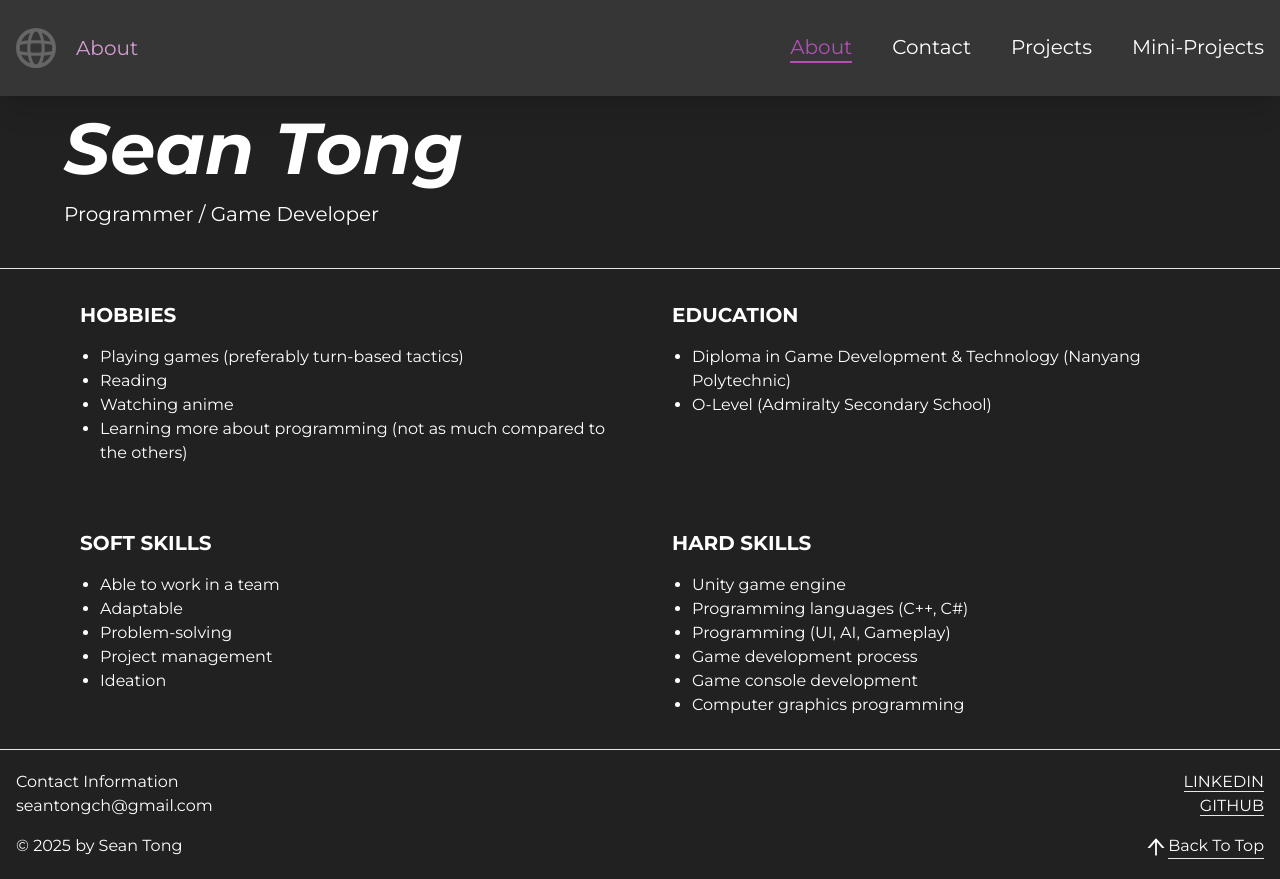
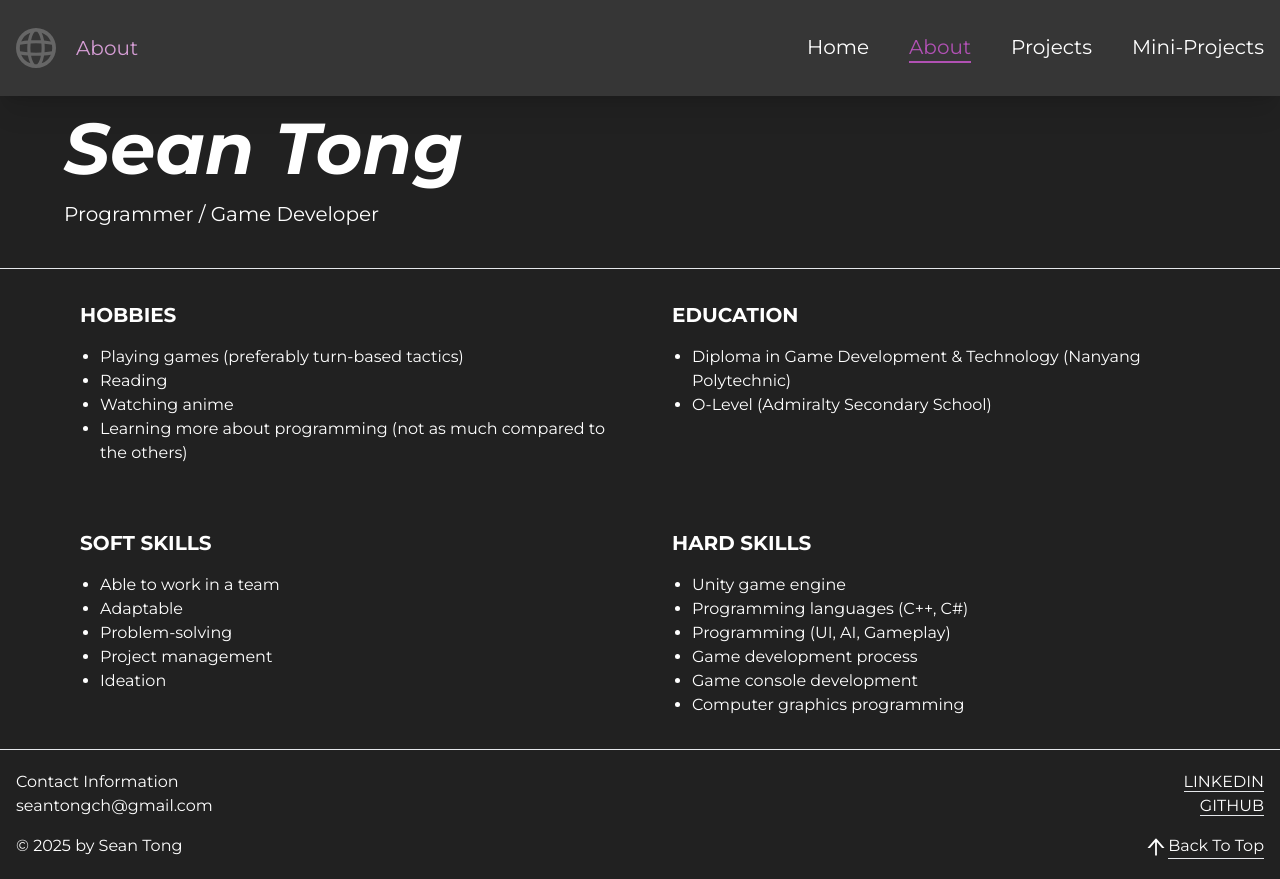
Before and after one commit to Snippin/Portfolio, a Next.js app: page /about in a window 1280 px wide. Built offline with nearby package versions, Linux system fonts and the light colour scheme.

Commit message:
Change `Navbar` buttons to use a for loop

```diff
--- a/src/app/constants/main_pages.js
+++ /dev/null
@@ -1,10 +0,0 @@
-const MainPages = Object.freeze({
-    HOME: "Home",
-    ABOUT: "About",
-    CONTACT: "Contact",
-    PROJECTS: "Projects",
-    MINI_PROJECTS: "Mini-Projects",
-    NONE: "None",
-});
-
-export default MainPages;
--- /dev/null
+++ b/src/app/constants/navbar_buttons.js
@@ -0,0 +1,20 @@
+const NavbarButtons = [
+  {
+    page: "Home",
+    link: "/"
+  },
+  {
+    page: "About",
+    link: "/about"
+  },
+  {
+    page: "Projects",
+    link: "/projects"
+  },
+  {
+    page: "Mini-Projects",
+    link: "/mini-projects"
+  },
+];
+
+export default NavbarButtons;
--- a/src/components/Navbar.jsx
+++ b/src/components/Navbar.jsx
@@ -7,7 +7,7 @@ import { useState } from "react";
 import { AiOutlineMenu, AiOutlineClose } from "react-icons/ai"
 
 import Logo from "../../public/images/globe.svg"
-import MainPages from "../app/constants/main_pages";
+import NavbarButtons from "../app/constants/navbar_buttons";
 
 const Navbar = ({ currentPage = "Home" }) =>
 {
@@ -42,20 +42,15 @@ const Navbar = ({ currentPage = "Home" }) =>
 
 
         <div className="hidden sm:flex">
-          <ul className="hidden sm:flex">
-            <Link href="/about">
-              <p className={CheckCurrentPage(MainPages.ABOUT)}>About</p>
-            </Link>
-            <Link href="/contact">
-              <p className={CheckCurrentPage(MainPages.CONTACT)}>Contact</p>
-            </Link>
-            <Link href="/projects">
-              <p className={CheckCurrentPage(MainPages.PROJECTS)}>Projects</p>
-            </Link>
-            <Link href="/mini-projects">
-              <p className={CheckCurrentPage(MainPages.MINI_PROJECTS)}>Mini-Projects</p>
-            </Link>
-          </ul>
+          {
+            NavbarButtons.map((button, index) => (
+              <Link
+                key={index}
+                href={button.link}>
+                <p className={CheckCurrentPage(button.page)}>{button.page}</p>
+              </Link>
+            ))
+          }
         </div>
 
         <div onClick={HandleNav}
@@ -65,10 +60,7 @@ const Navbar = ({ currentPage = "Home" }) =>
       </div>
 
       <div className={`fixed w-[65%] h-screen top-0 bg-surfaceA10 p-10 ease-in duration-500
-        ${isMenuOpen ?
-          "left-0 sm:hidden" :
-          "left-[-100%]"}`
-      }>
+        ${isMenuOpen ? "left-0 sm:hidden" : "left-[-100%]"}`}>
         <div className="flex w-full items-center justify-end">
           <div onClick={HandleNav}
             className="cursor-pointer">
@@ -78,36 +70,18 @@ const Navbar = ({ currentPage = "Home" }) =>
 
         <div className="flex-col py-4">
           <ul>
-            <Link href="/">
-              <li onClick={() => SetMenuState(false)}
-                className="py-4 cursor-pointer">
-                Home
-              </li>
-            </Link>
-            <Link href="/about">
-              <li onClick={() => SetMenuState(false)}
-                className="py-4 cursor-pointer">
-                About
-              </li>
-            </Link>
-            <Link href="/contact">
-              <li onClick={() => SetMenuState(false)}
-                className="py-4 cursor-pointer">
-                Contact
-              </li>
-            </Link>
-            <Link href="/projects">
-              <li onClick={() => SetMenuState(false)}
-                className="py-4 cursor-pointer">
-                Projects
-              </li>
-            </Link>
-            <Link href="/mini-projects">
-              <li onClick={() => SetMenuState(false)}
-                className="py-4 cursor-pointer">
-                Mini-Projects
-              </li>
-            </Link>
+            {
+              NavbarButtons.map((button, index) => (
+                <Link
+                  key={index}
+                  href={button.link}>
+                  <li onClick={() => SetMenuState(false)}
+                    className="py-4 cursor-pointer">
+                    {button.page}
+                  </li>
+                </Link>
+              ))
+            }
           </ul>
         </div>
       </div>
```
